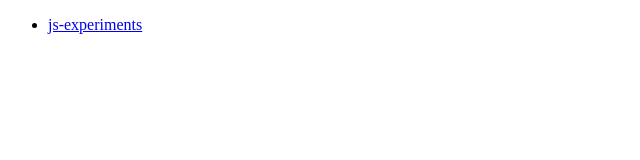
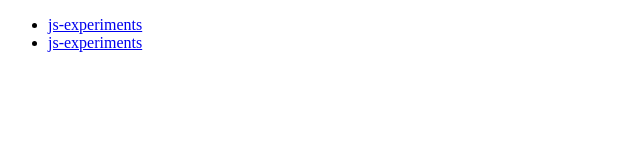
Before and after one commit to npsedhain/npsedhain.github.io, a plain HTML site: page index.html in a window 1280 px wide. Shown: the whole page, without its empty margins (0-640 px from the left). Drawn offline with Linux system fonts and the light colour scheme.

Commit message:
Update index.html

```diff
--- a/index.html
+++ b/index.html
@@ -8,6 +8,7 @@
 <body>
     <ul>
       <li><a href="../js-experiments/index.html">js-experiments</a></li>
+      <li><a href="../design/index.html">js-experiments</a></li>
     </ul>
 </body>
 </html>
```
